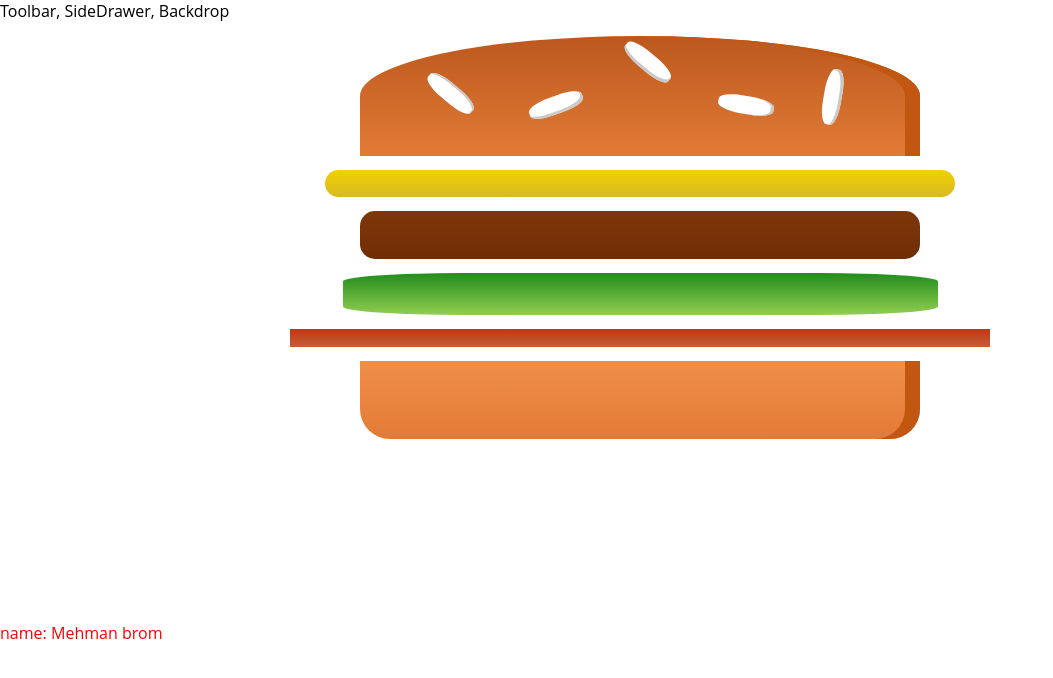
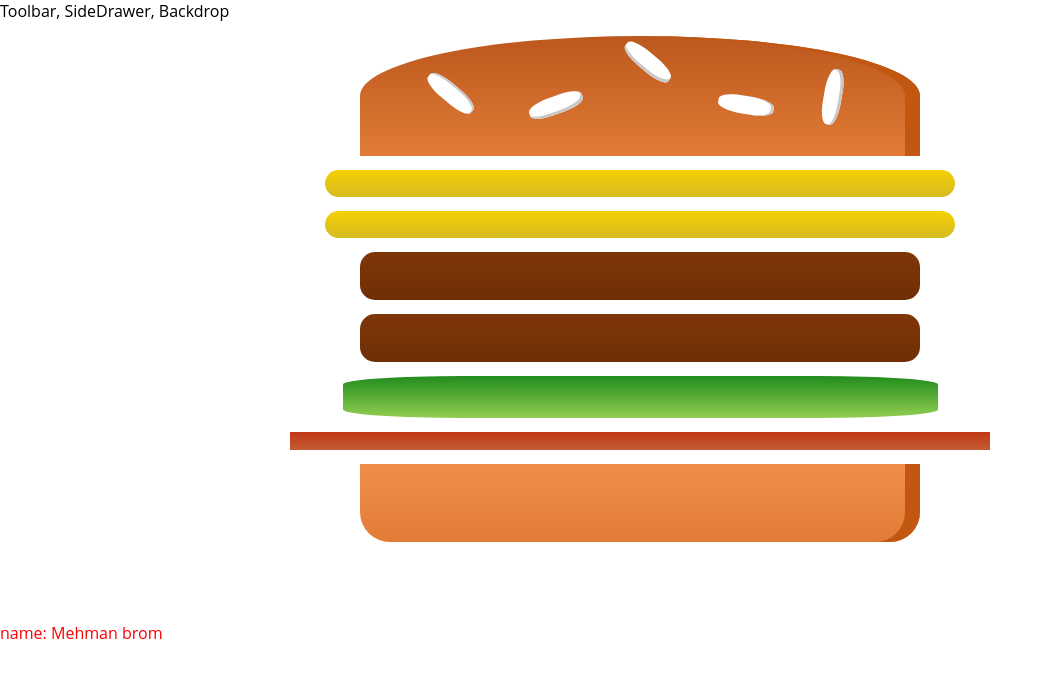
Before and after one commit to BahramIsmayilov/burger-builder1, a React (Create React App) app: page / in a window 1280 px wide. Shown: the top 678 px of the page, without its empty margins (0-1053 px from the left). Built offline with nearby package versions, Linux system fonts and the light colour scheme; the HTML template or start-up script is replaced by a standard one.

Commit message:
add burger ingredient dynamically

```diff
--- a/src/components/Burger/Burger.js
+++ b/src/components/Burger/Burger.js
@@ -2,14 +2,19 @@
 import classes from "./Burger.module.css";
 import BurgerIngredient from "./BurgerIngredient/BurgerIngredient";
 
-const Burger = () => {
+const Burger = (props) => {
+  console.log(props.ingredients);
+  const transformedIngredients = Object.keys(props.ingredients).map((igKey) => {
+    return [...Array(props.ingredients[igKey])].map((_, i) => {
+      return <BurgerIngredient key={igKey + i} type={igKey} />;
+    });
+  });
+  console.log(transformedIngredients);
+
   return (
     <div className={classes.Burger}>
       <BurgerIngredient type="bread-top" />
-      <BurgerIngredient type="cheese" />
-      <BurgerIngredient type="meat" />
-      <BurgerIngredient type="salad" />
-      <BurgerIngredient type="bacon" />
+      {transformedIngredients}
       <BurgerIngredient type="bread-bottom" />
     </div>
   );
--- a/src/containers/BurgerBuilder/BurgerBuilder.js
+++ b/src/containers/BurgerBuilder/BurgerBuilder.js
@@ -3,10 +3,23 @@
 import Burger from "../../components/Burger/Burger";
 
 class BurgerBuilder extends Component {
+  // constructor(props) {
+  //   super(props);
+  //   this.state={...}
+  // }
+
+  state = {
+    ingredients: {
+      cheese: 2,
+      meat: 2,
+      salad: 1,
+      bacon: 1,
+    },
+  };
   render() {
     return (
       <Aux>
-        <Burger />
+        <Burger ingredients={this.state.ingredients} />
         <div>name: Mehman brom</div>
       </Aux>
     );
```
